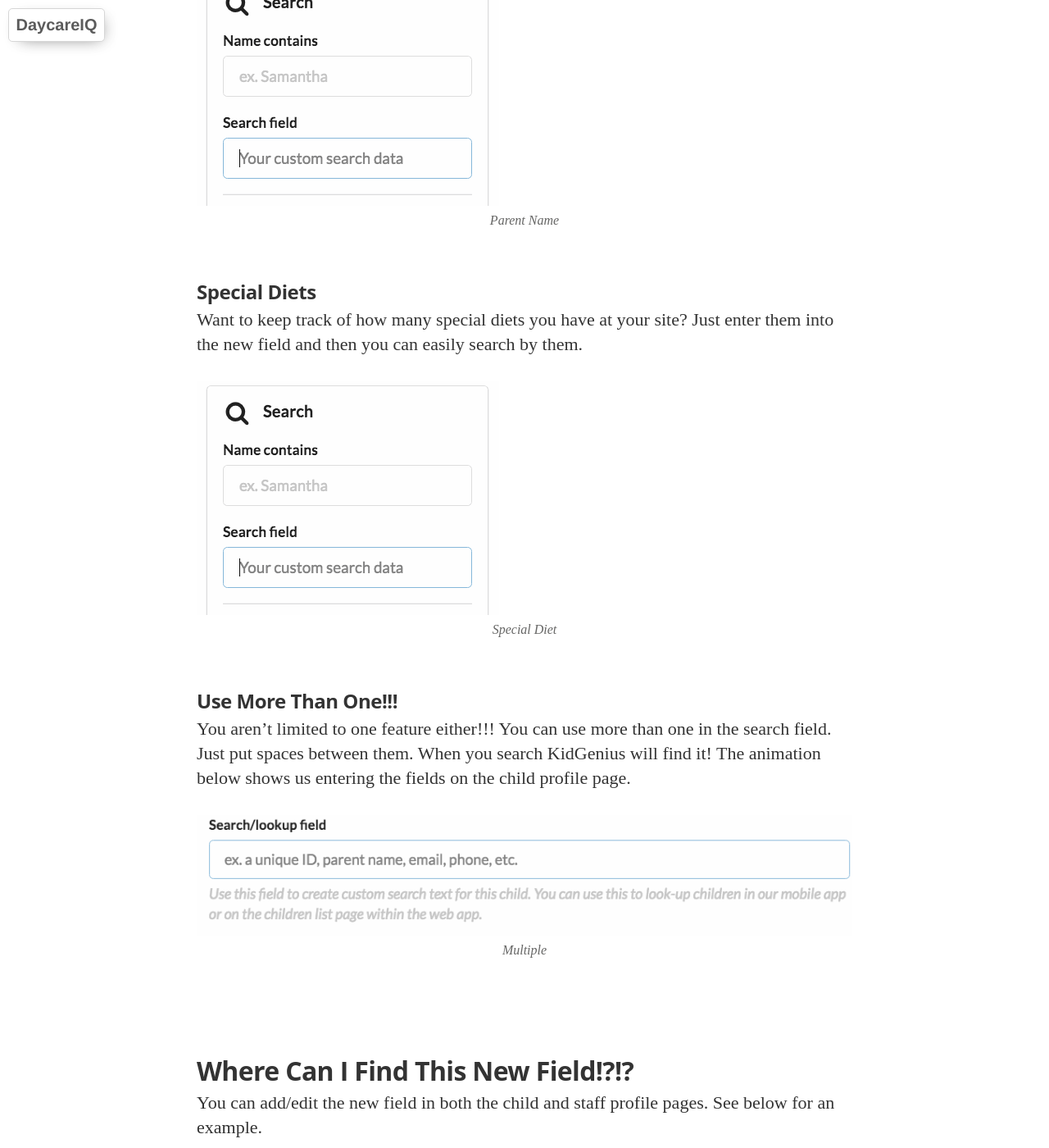
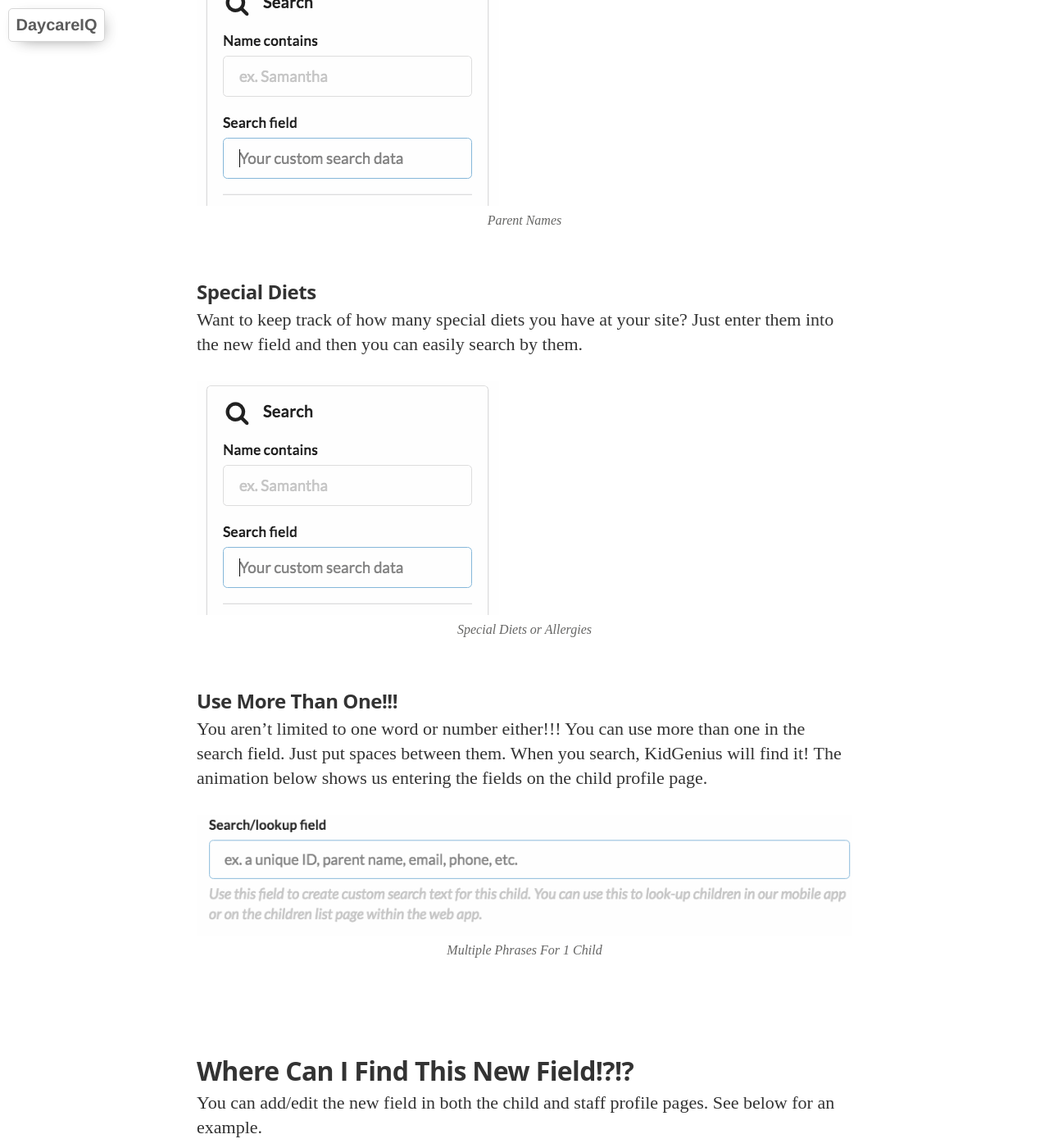
Before and after one commit to DaycareIQ/blog.daycareiq.com, a Jekyll site: the page built from _posts/2018-02-23-Introducing-Search-Fields.md, in a window 1280 px wide and 1400 px high, scrolled down 2625 px. Shown: the whole window at 82% size. Built offline with Jekyll 4.4.1, drawn with Linux system fonts in a browser that asks for light colours; nearby versions of some CDN libraries; some web fonts are replaced; some of the changed text lies outside the part shown.

Commit message:
Update 2018-02-23-Introducing-Search-Fields.md

```diff
--- a/_posts/2018-02-23-Introducing-Search-Fields.md
+++ b/_posts/2018-02-23-Introducing-Search-Fields.md
@@ -25,31 +25,31 @@ The possibilities for the new field are endless.  Here are a few examples of wha
 
 You can add the birth month of each child to their search/lookup field.  Then all you have to do to find out who has birthday each month is to search for that month!
 
-![Birthday](https://blog.daycareiq.com/site_assets/images/birthday.gif)
+![Who Has A Birthday This Month?](https://blog.daycareiq.com/site_assets/images/birthday.gif)
 
 ### Internal IDs
 
 If you have internal ID numbers you use for children and staff, you can insert them into the new field.  A quick search in KidGenius brings them right up!
 
-![Intenal ID](https://blog.daycareiq.com/site_assets/images/internal_id.gif)
+![Intenal ID Numbers](https://blog.daycareiq.com/site_assets/images/internal_id.gif)
 
 ### Parent Names
 
 Can't remember the child's name, but you can remember their parents name?  Just put the parent names in the search field for each child!
 
-![Parent Name](https://blog.daycareiq.com/site_assets/images/Moms_name.gif)
+![Parent Names](https://blog.daycareiq.com/site_assets/images/Moms_name.gif)
 
 ### Special Diets
 
 Want to keep track of how many special diets you have at your site?  Just enter them into the new field and then you can easily search by them.
 
-![Special Diet](https://blog.daycareiq.com/site_assets/images/special_diet.gif)
+![Special Diets or Allergies](https://blog.daycareiq.com/site_assets/images/special_diet.gif)
 
 ### Use More Than One!!!
 
-You aren't limited to one feature either!!!  You can use more than one in the search field.  Just put spaces between them.  When you search KidGenius will find it!  The animation below shows us entering the fields on the child profile page.
+You aren't limited to one word or number either!!!  You can use more than one in the search field.  Just put spaces between them.  When you search, KidGenius will find it!  The animation below shows us entering the fields on the child profile page.
 
-![Multiple](https://blog.daycareiq.com/site_assets/images/multiple.gif)
+![Multiple Phrases For 1 Child](https://blog.daycareiq.com/site_assets/images/multiple.gif)
 
 ## Where Can I Find This New Field!?!?
 
```
Also changed, not shown: other parts of _posts/2018-02-23-Introducing-Search-Fields.md (+1 -1 lines).
